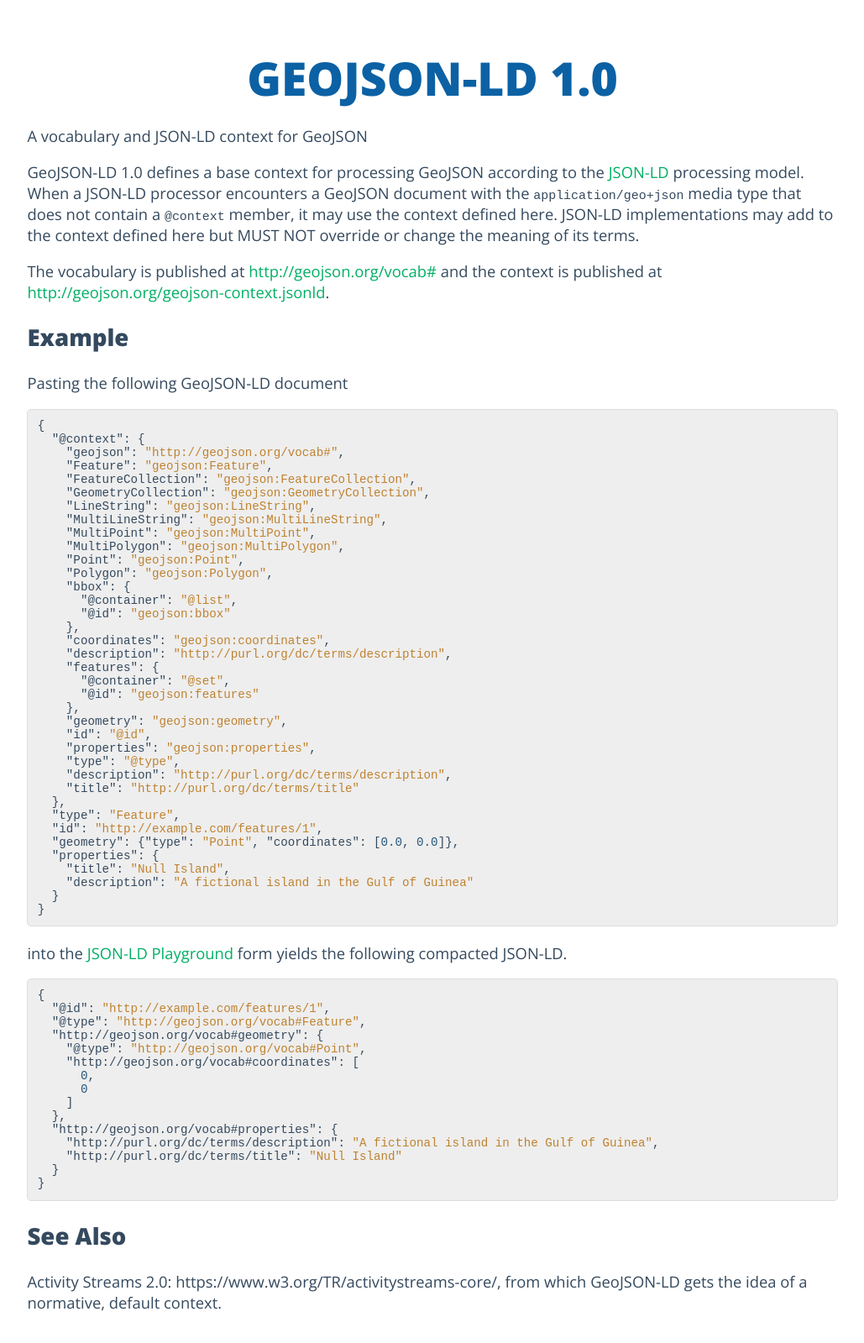
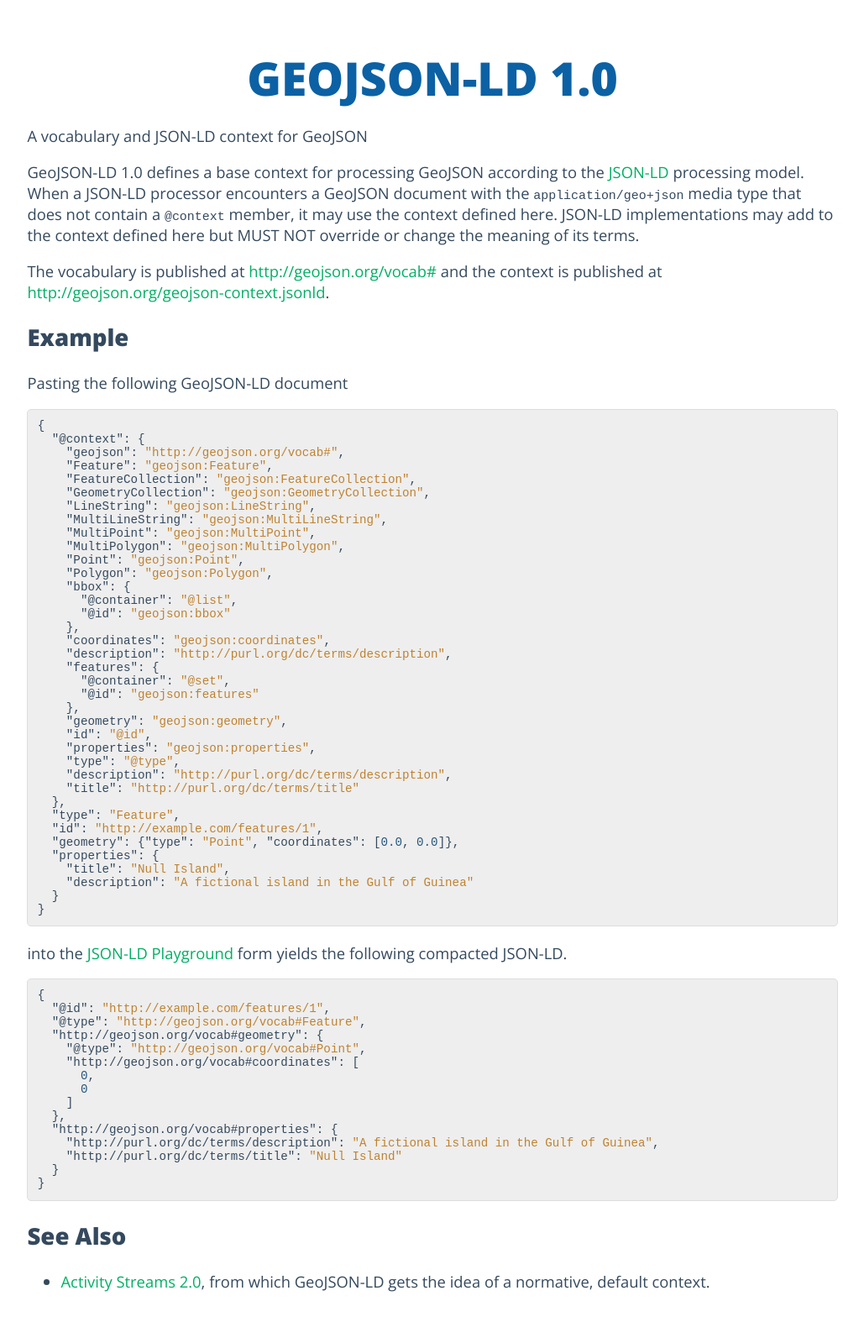
Before and after one commit to geojson/geojson.github.io, a Jekyll site: the page built from geojson-ld.md, in a window 1280 px wide. Shown: the whole page at 84% size, without its empty margins (125-1154 px from the left). Built offline with Jekyll 4.4.1, drawn with Linux system fonts in a browser that asks for light colours; Markdown is read by kramdown in place of the engine named in the settings; after the commit the page ends 1574 px from its top, so only the background shows below that.

Commit message:
Link to AS 2.0

```diff
--- a/geojson-ld.md
+++ b/geojson-ld.md
@@ -84,5 +84,5 @@ the following compacted JSON-LD.
 
 ## See Also
 
-Activity Streams 2.0: https://www.w3.org/TR/activitystreams-core/, from which
+* [Activity Streams 2.0](https://www.w3.org/TR/activitystreams-core/), from which
 GeoJSON-LD gets the idea of a normative, default context.
```
